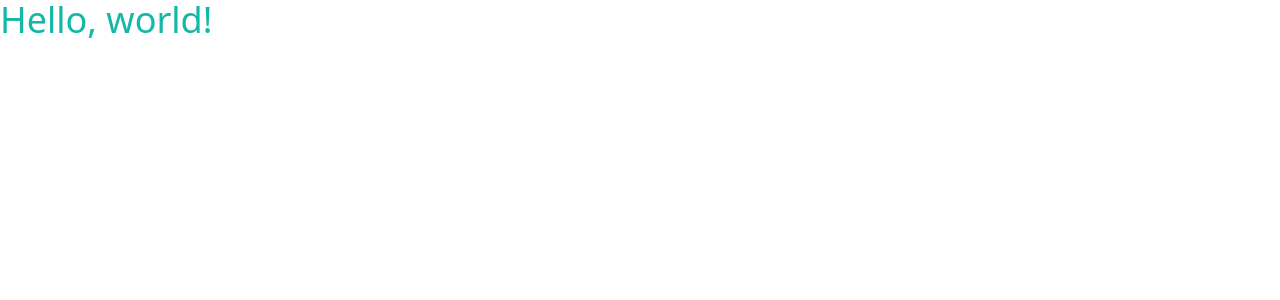
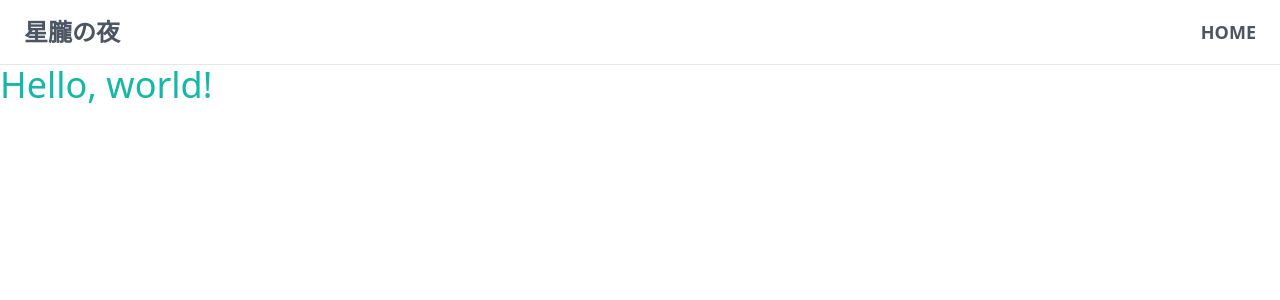
Before and after one commit to shun-shobon/blog, a Next.js app: page / in a window 1280 px wide. Shown: the top 300 px of the page. Built offline with nearby package versions, Linux system fonts and the light colour scheme.

Commit message:
feat: Add Header

```diff
--- a/package.json
+++ b/package.json
@@ -24,6 +24,7 @@
     "remark-gfm": "^3.0.1",
     "remark-math": "^5.1.1",
     "remark-parse": "^10.0.1",
+    "tailwind-merge": "^1.9.1",
     "unified": "^10.1.2",
     "unist-util-visit": "^4.1.2",
     "zod": "^3.20.6"
--- /dev/null
+++ b/src/app/Header.tsx
@@ -0,0 +1,16 @@
+import { Link } from "@/components/Link";
+
+export function Header(): JSX.Element {
+  return (
+    <header className="border-b px-6 py-4 dark:border-purple-300">
+      <ul className="flex items-center gap-4 text-lg font-bold">
+        <li className="mr-auto font-serif text-2xl dark:text-white">
+          星朧の夜
+        </li>
+        <li>
+          <Link href="/">HOME</Link>
+        </li>
+      </ul>
+    </header>
+  );
+}
--- a/src/app/layout.tsx
+++ b/src/app/layout.tsx
@@ -1,6 +1,8 @@
 import "@/styles/global.css";
 
 import type { ReactNode } from "react";
+
+import { Header } from "./Header";
 
 type Props = {
   children: ReactNode;
@@ -10,9 +12,12 @@ export default function Layout({ children }: Props): JSX.Element {
   return (
     <html lang="ja">
       <head>
-        <title>Blog</title>
+        <title>星朧の夜</title>
       </head>
-      <body>{children}</body>
+      <body className="text-gray-600 dark:bg-slate-800 dark:text-slate-400">
+        <Header />
+        <main>{children}</main>
+      </body>
     </html>
   );
 }
--- a/src/app/page.tsx
+++ b/src/app/page.tsx
@@ -1,3 +1,3 @@
-export default function Page(): JSX.Element {
+export default async function Page(): Promise<JSX.Element> {
   return <h1 className="text-4xl text-teal-500">Hello, world!</h1>;
 }
--- /dev/null
+++ b/src/components/Link.tsx
@@ -0,0 +1,17 @@
+import NextLink from "next/link";
+import type { ComponentProps } from "react";
+import { twMerge } from "tailwind-merge";
+
+type Props = ComponentProps<typeof NextLink>;
+
+export function Link({ className, ...props }: Props): JSX.Element {
+  return (
+    <NextLink
+      className={twMerge(
+        "transition-colors dark:text-slate-300 dark:hover:text-purple-500",
+        className,
+      )}
+      {...props}
+    />
+  );
+}
--- a/tailwind.config.js
+++ b/tailwind.config.js
@@ -4,6 +4,7 @@ module.exports = {
     "./src/app/**.{js,ts,jsx,tsx}",
     "./src/components/**.{js,ts,jsx,tsx}",
   ],
+  darkMode: "media",
   theme: {
     extend: {},
   },
```
Also changed, not shown: 1 other file (tests, documents, lock files or other folders).
